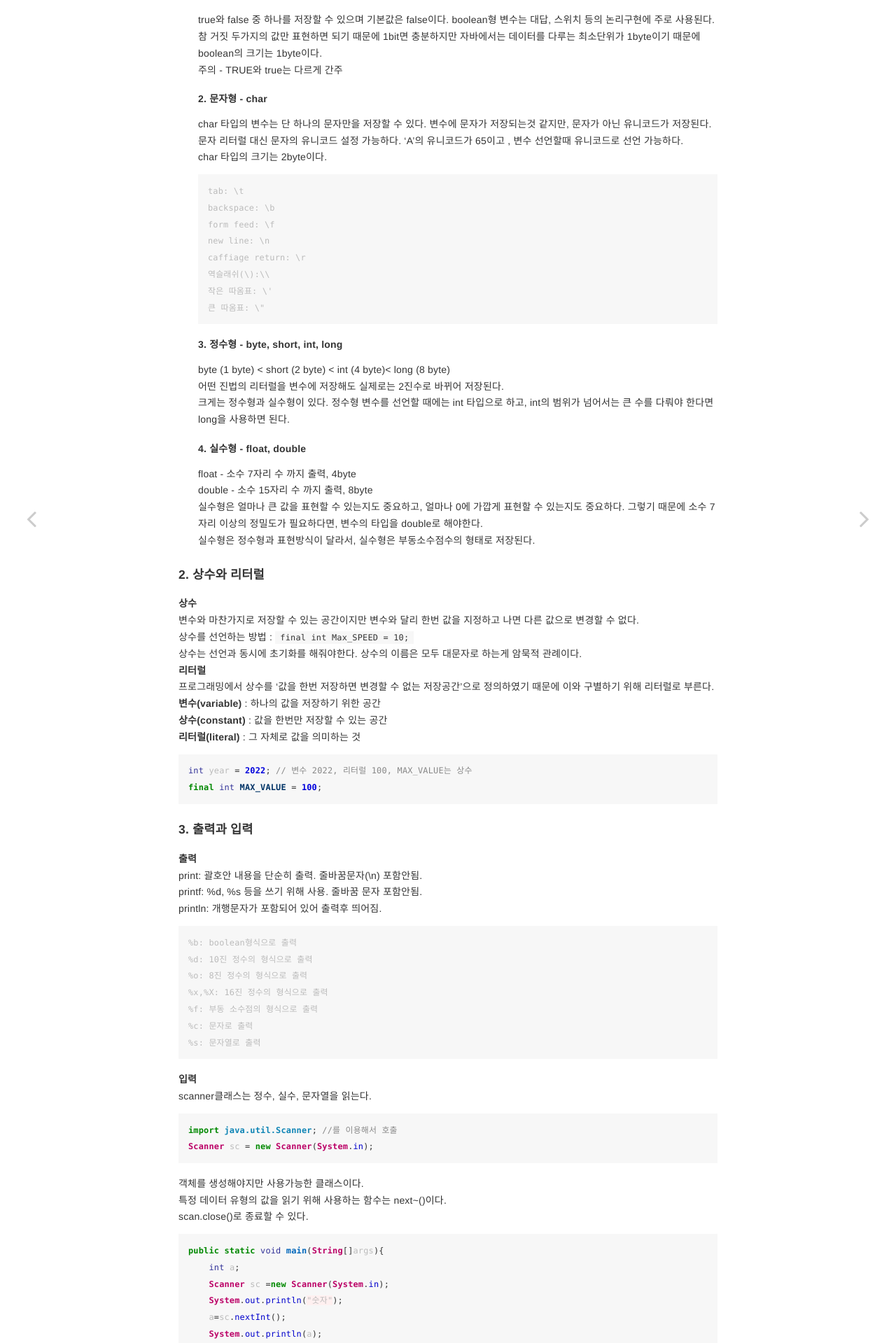
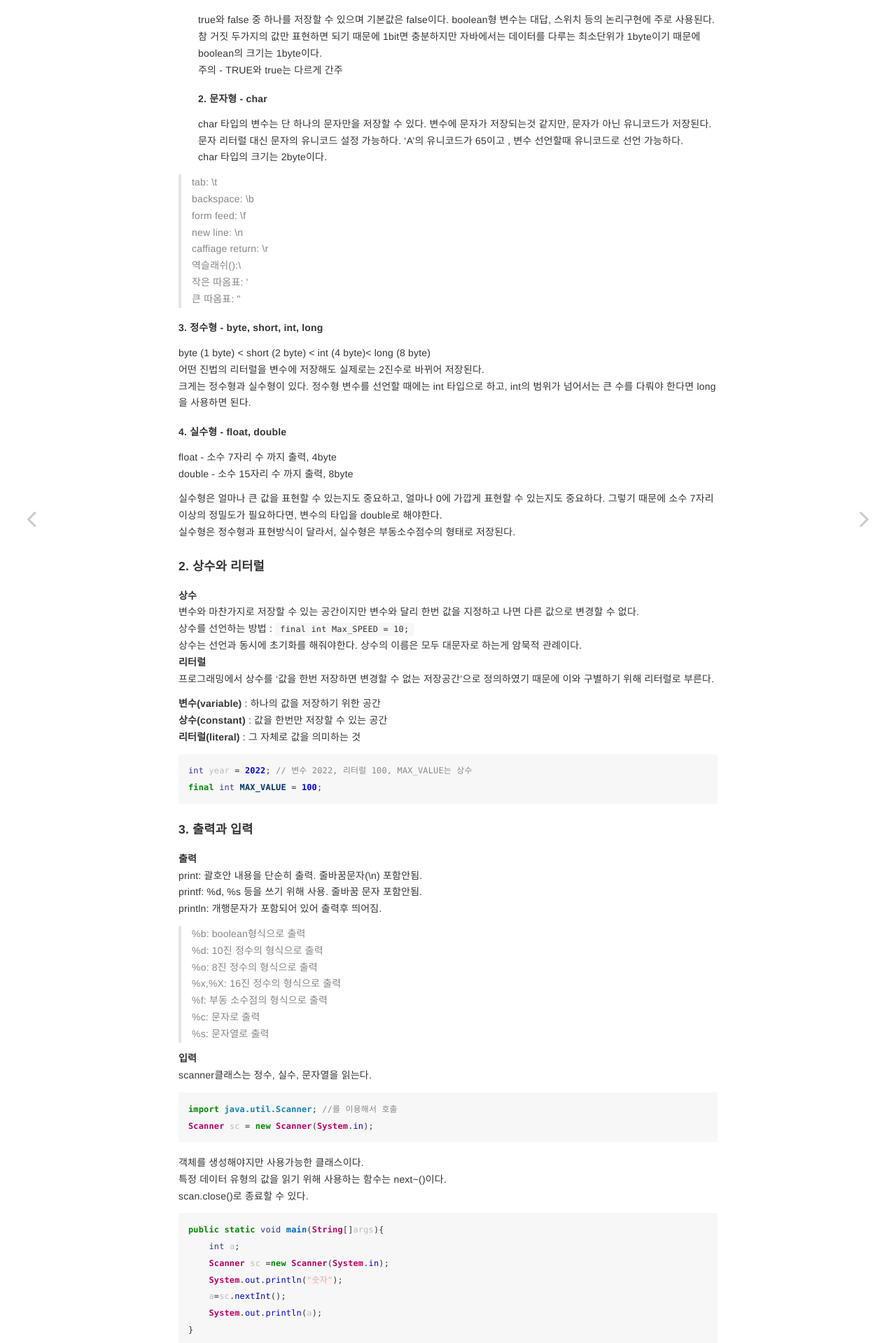
Before and after one commit to jwk061214/java_blog, a Jekyll site: the page built from _posts/2022-01-23-java.md, in a window 1280 px wide. Shown: the part 1784-3703 px from the top of the page at 70% size. Built offline with Jekyll 4.4.1, drawn with Linux system fonts in a browser that asks for light colours; part of the change alters nothing that is shown; some of the changed text lies outside the part shown.

Commit message:
docs수정

````diff
--- a/_posts/2022-01-23-java.md
+++ b/_posts/2022-01-23-java.md
@@ -62,16 +62,16 @@ true와 false 중 하나를 저장할 수 있으며 기본값은 false이다. bo
 char 타입의 변수는 단 하나의 문자만을 저장할 수 있다. 변수에 문자가 저장되는것 같지만, 문자가 아닌 유니코드가 저장된다.
 문자 리터럴 대신 문자의 유니코드 설정 가능하다. ‘A’의 유니코드가 65이고 , 변수 선언할때 유니코드로 선언 가능하다.
 char 타입의 크기는 2byte이다.
-```
-tab: \t
-backspace: \b
-form feed: \f
-new line: \n
-caffiage return: \r
-역슬래쉬(\):\\
-작은 따옴표: \'
-큰 따옴표: \"
-```
+
+>tab: \t
+>backspace: \b
+>form feed: \f
+>new line: \n
+>caffiage return: \r
+>역슬래쉬(\):\\
+>작은 따옴표: \'
+>큰 따옴표: \"
+
 ##### 3. 정수형 - **byte, short, int, long**
 byte (1 byte) < short (2 byte) < int (4 byte)< long (8 byte)
 어떤 진법의 리터럴을 변수에 저장해도 실제로는 2진수로 바뀌어 저장된다.
@@ -79,6 +79,7 @@ byte (1 byte) < short (2 byte) < int (4 byte)< long (8 byte)
 ##### 4. 실수형 - **float, double**
 float - 소수 7자리 수 까지 출력, 4byte
 double - 소수 15자리 수 까지 출력, 8byte
+
 실수형은 얼마나 큰 값을 표현할 수 있는지도 중요하고, 얼마나 0에 가깝게 표현할 수 있는지도 중요하다. 그렇기 때문에 소수 7자리 이상의 정밀도가 필요하다면, 변수의 타입을 double로 해야한다.
 실수형은 정수형과 표현방식이 달라서, 실수형은 부동소수점수의 형태로 저장된다.
 
@@ -89,6 +90,7 @@ double - 소수 15자리 수 까지 출력, 8byte
 상수는 선언과 동시에 초기화를 해줘야한다. 상수의 이름은 모두 대문자로 하는게 암묵적 관례이다.
 **리터럴**
 프로그래밍에서 상수를 '값을 한번 저장하면 변경할 수 없는 저장공간'으로 정의하였기 때문에 이와 구별하기 위해 리터럴로 부른다.
+
 **변수(variable)** : 하나의 값을 저장하기 위한 공간
 **상수(constant)** : 값을 한번만 저장할 수 있는 공간
 **리터럴(literal)** : 그 자체로 값을 의미하는 것
@@ -102,13 +104,13 @@ print: 괄호안 내용을 단순히 출력. 줄바꿈문자(\n) 포함안됨.
 printf: %d, %s 등을 쓰기 위해 사용. 줄바꿈 문자 포함안됨.
 println: 개행문자가 포함되어 있어 출력후 띄어짐.
 
-    %b: boolean형식으로 출력
-    %d: 10진 정수의 형식으로 출력
-    %o: 8진 정수의 형식으로 출력
-    %x,%X: 16진 정수의 형식으로 출력
-    %f: 부동 소수점의 형식으로 출력
-    %c: 문자로 출력
-    %s: 문자열로 출력
+>%b: boolean형식으로 출력
+>%d: 10진 정수의 형식으로 출력
+>%o: 8진 정수의 형식으로 출력
+>%x,%X: 16진 정수의 형식으로 출력
+>%f: 부동 소수점의 형식으로 출력
+>%c: 문자로 출력
+>%s: 문자열로 출력
 
 **입력**
 scanner클래스는 정수, 실수, 문자열을 읽는다.
@@ -274,22 +276,6 @@ public class Ex1 {
 ### 2. 연산자의 우선순위
 괄호의 우선순위가 가장 높고, **산술>비교>논리>대입**의 순서이며, **단항>이항>삼항**의 순서이다.
 연산자의 연산 진행방법은 **왼쪽에서 오른쪽**으로 수행되며, **단항 연산자와 대입 연산자의 경우 오른쪽에서 왼쪽**으로 수행한다.
-|ranking| operator  |
-|-------|-----------|
-|    1  | (),[]     |
-|    2  | !,~,++,-- |
-|    3  | *,/,%     |
-|    4  | +,-       |
-|    5  | <<,>>,>>> |
-|    6  | <,<=,>,>= |
-|    7  | ==,=!     |
-|    8  | &         |
-|    9  | ^         |
-|    10 | \|        |
-|    11 | &&        |
-|    12 | \|\|      |
-|    13 | ?:        |
-|    14 | =,+=,-=.. |
 
 ### 3. 연산자의 결합규칙
 연산자의 연산 진행방법은 **왼쪽에서 오른쪽**으로 수행되며, **단항 연산자와 대입 연산자의 경우 오른쪽에서 왼쪽**으로 수행한다.
````
